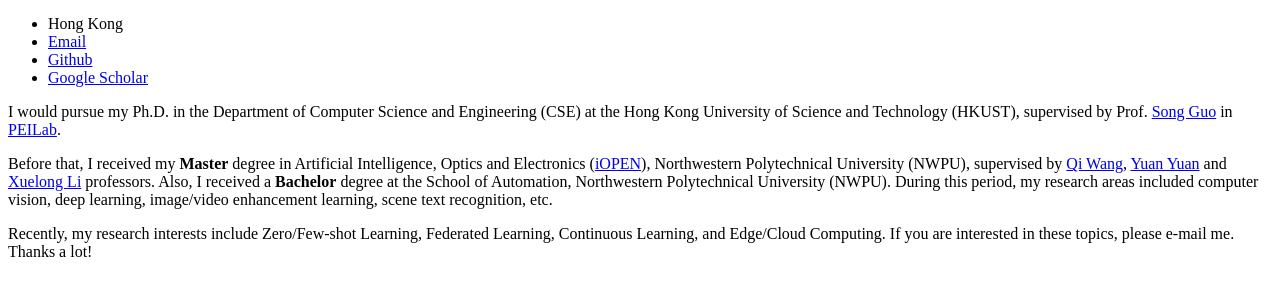
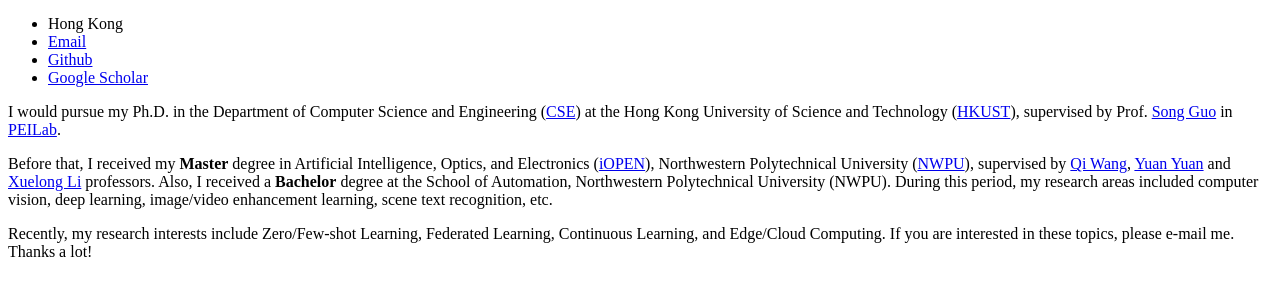
Before and after one commit to Forest-art/forest-art.github.io, a Jekyll site: the page built from _pages/includes/intro.md, in a window 1280 px wide. Shown: the part 332-627 px from the top of the page. Built offline with Jekyll 4.4.1, drawn with Linux system fonts in a browser that asks for light colours; our own code applies the rules of GitHub Pages for plain Markdown files; part of the change alters nothing that is shown.

```diff
--- a/_pages/includes/intro.md
+++ b/_pages/includes/intro.md
@@ -1,6 +1,6 @@
-I would pursue my Ph.D. in the Department of Computer Science and Engineering (CSE) at the Hong Kong University of Science and Technology (HKUST), supervised by Prof. [Song Guo](https://cse.hkust.edu.hk/~songguo/) in [PEILab](https://peilab.netlify.app/).
+I would pursue my Ph.D. in the Department of Computer Science and Engineering ([CSE](https://cse.hkust.edu.hk/)) at the Hong Kong University of Science and Technology ([HKUST](https://hkust.edu.hk/)), supervised by Prof. [Song Guo](https://cse.hkust.edu.hk/~songguo/) in [PEILab](https://peilab.netlify.app/).
 
-Before that, I received my **Master** degree in Artificial Intelligence, Optics and Electronics ([iOPEN](http://iopen.nwpu.edu.cn/)), Northwestern Polytechnical University (NWPU), supervised by [Qi Wang](https://crabwq.github.io/), [Yuan Yuan](http://iopen.nwpu.edu.cn/info/1015/1389.htm) and [Xuelong Li](https://scholar.google.com/citations?user=ahUibskAAAAJ) professors. Also, I received a **Bachelor** degree at the School of Automation, Northwestern Polytechnical University (NWPU).
+Before that, I received my **Master** degree in Artificial Intelligence, Optics, and Electronics ([iOPEN](http://iopen.nwpu.edu.cn/)), Northwestern Polytechnical University ([NWPU](https://www.nwpu.edu.cn/)), supervised by [Qi Wang](https://crabwq.github.io/), [Yuan Yuan](http://iopen.nwpu.edu.cn/info/1015/1389.htm) and [Xuelong Li](https://scholar.google.com/citations?user=ahUibskAAAAJ) professors. Also, I received a **Bachelor** degree at the School of Automation, Northwestern Polytechnical University (NWPU).
 During this period, my research areas included computer vision, deep learning, image/video enhancement learning, scene text recognition, etc.
 
 Recently, my research interests include Zero/Few-shot Learning, Federated Learning, Continuous Learning, and Edge/Cloud Computing. If you are interested in these topics, please e-mail me. Thanks a lot!
```
